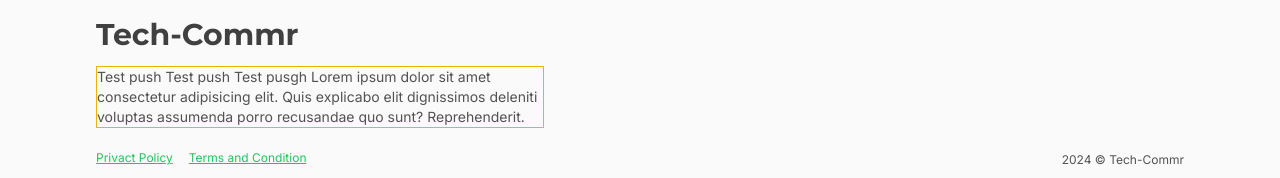
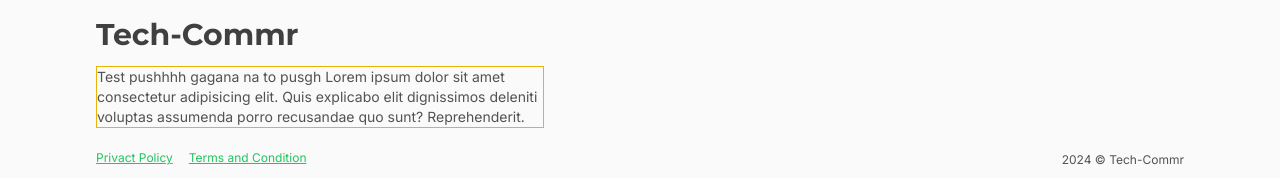
Before and after one commit to itgauy/Tech-Commr, a React (Vite) app in the folder frontend/: page / in a window 1280 px wide. Shown: the part 3487-3665 px from the top of the page. Built offline with nearby package versions, Linux system fonts and the light colour scheme.

Commit message:
Test push -gagana na to

```diff
--- a/frontend/src/components/ui/Footer.jsx
+++ b/frontend/src/components/ui/Footer.jsx
@@ -14,7 +14,7 @@ const Footer = () => {
         {/* Logo, Description and Links */}
         <div className='flex flex-col items-center md:items-start gap-4'>
           <h3 className='leading-none'>Tech-Commr</h3>
-          <p className='w-full max-w-md md:text-start text-center border border-yellow-500'>Test push Test push Test pusgh Lorem ipsum dolor sit amet consectetur adipisicing elit. Quis explicabo elit dignissimos deleniti voluptas assumenda porro recusandae quo sunt? Reprehenderit.</p>
+          <p className='w-full max-w-md md:text-start text-center border border-yellow-500'>Test pushhhh gagana na to pusgh Lorem ipsum dolor sit amet consectetur adipisicing elit. Quis explicabo elit dignissimos deleniti voluptas assumenda porro recusandae quo sunt? Reprehenderit.</p>
           <div className='flex md:gap-4 gap-2'>
             <Link to='/privacy-policy'>
               <span className='text-xs underline text-green-500'>Privact Policy</span>
```
